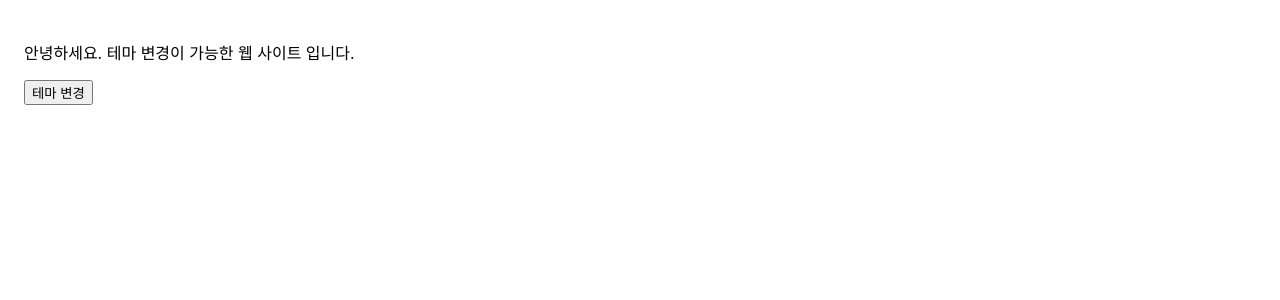
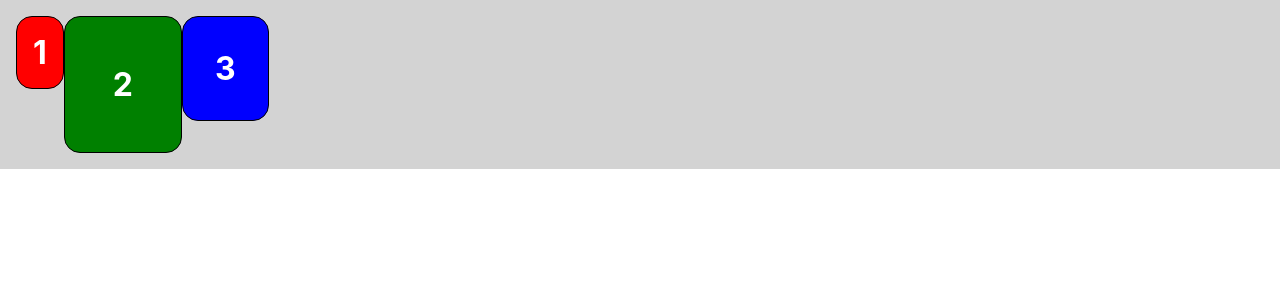
Before and after one commit to G1-H/react_study, a React (Create React App) app: page / in a window 1280 px wide. Shown: the top 300 px of the page. Built offline with nearby package versions, Linux system fonts and the light colour scheme.

Commit message:
스타일 속성 주기 - styled-components

```diff
--- a/package.json
+++ b/package.json
@@ -9,6 +9,8 @@
     "react-dom": "^19.0.0",
     "react-router-dom": "^7.1.1",
     "react-scripts": "5.0.1",
+    "style": "^0.0.3",
+    "styled-components": "^6.1.14",
     "web-vitals": "^4.2.4"
   },
   "scripts": {
--- /dev/null
+++ b/src/chapter_15/Blocks.jsx
@@ -0,0 +1,58 @@
+import styled from "styled-components";
+
+const Wrapper = styled.div`
+  padding: 1rem;
+  display: flex;
+  flex-direction: row;
+  align-items: flex-start;
+  justify-content: flex-start;
+  background-color: lightgrey;
+`;
+
+const Block = styled.div`
+  padding: ${(props) => props.padding};
+  border: 1px solid black;
+  border-radius: 1rem;
+  background-color: ${(props) => props.backgorundColor};
+  color: white;
+  font-size: 2rem;
+  font-weight: bold;
+  text-align: center;
+`;
+
+const blockItems = [
+  {
+    label: "1",
+    padding: "1rem",
+    backgroundColor: "red",
+  },
+  {
+    label: "2",
+    padding: "3rem",
+    backgroundColor: "green",
+  },
+  {
+    label: "3",
+    padding: "2rem",
+    backgroundColor: "blue",
+  },
+];
+
+const Blocks = (props) => {
+  return (
+    <Wrapper>
+      {blockItems.map((blockItem) => {
+        return (
+          <Block
+            padding={blockItem.padding}
+            backgorundColor={blockItem.backgroundColor}
+          >
+            {blockItem.label}
+          </Block>
+        );
+      })}
+    </Wrapper>
+  );
+};
+
+export default Blocks;
--- a/src/index.js
+++ b/src/index.js
@@ -16,12 +16,13 @@
 import Calculator from "./chapter_12/Caculator";
 import ProfileCard from "./chapter_13/ProfileCard";
 import DarkOrLight from "./chapter_14/DarkOrLight";
+import Blocks from "./chapter_15/Blocks";
 
 const root = ReactDOM.createRoot(document.getElementById("root"));
 root.render(
   <React.StrictMode>
     <BrowserRouter>
-      <DarkOrLight />
+      <Blocks />
     </BrowserRouter>
   </React.StrictMode>
 );
```
Also changed, not shown: 1 other file (tests, documents, lock files or other folders).
